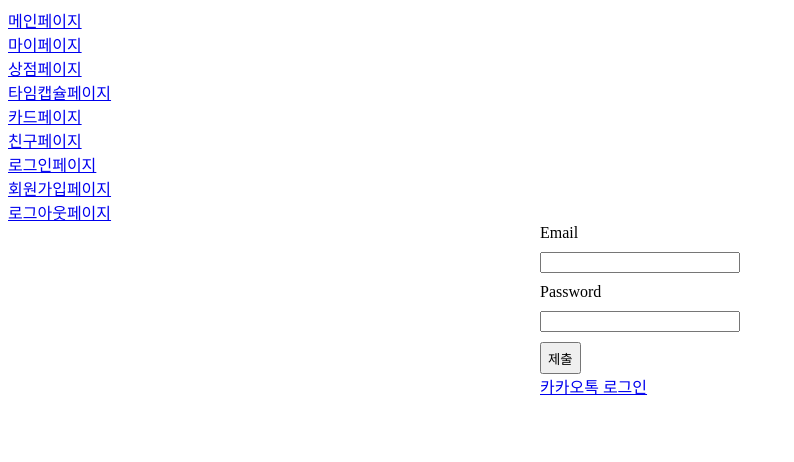
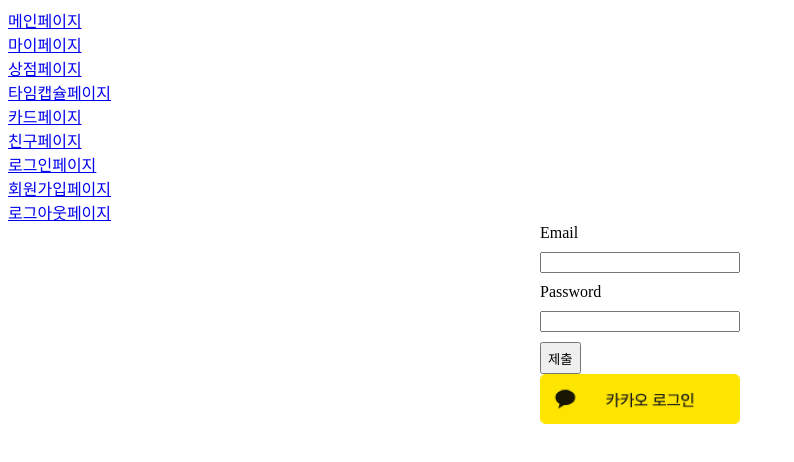
Before and after one commit to wjdgusaho/Damda, a React (Create React App) app in the folder frontend/client/: page /login in a window 1280 px wide. Shown: the top 462 px of the page, without its empty margins (0-794 px from the left). Built offline with nearby package versions, Linux system fonts and the light colour scheme.

Commit message:
feat : 카카오톡 로그인 이미지 첨부

```diff
--- a/frontend/client/src/components/Auth/Login.tsx
+++ b/frontend/client/src/components/Auth/Login.tsx
@@ -71,7 +71,7 @@ const Login = function () {
             <p style={{color: 'red'}}>{userdataText}</p>
             <button>제출</button>
           </Form>
-          <KakaoLink as="a" href={reqUrl}>카카오톡 로그인</KakaoLink>
+          <KakaoLink as="a" href={reqUrl}><img src="kakao_login_medium_narrow1.png" alt="카카오톡 로그인" width="200px" height="50px"/></KakaoLink>
         </div>
     )
 }
```
Also changed, not shown: frontend/client/public/kakao_login_medium_narrow1.png (added).
